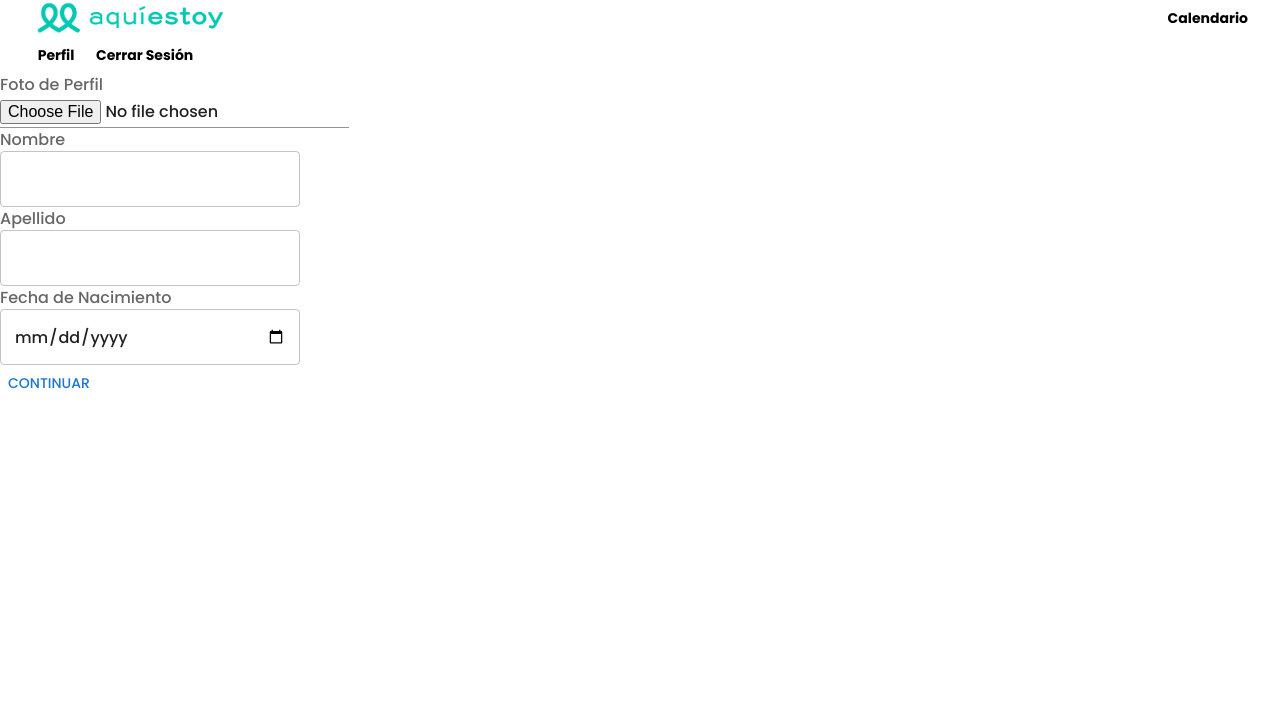
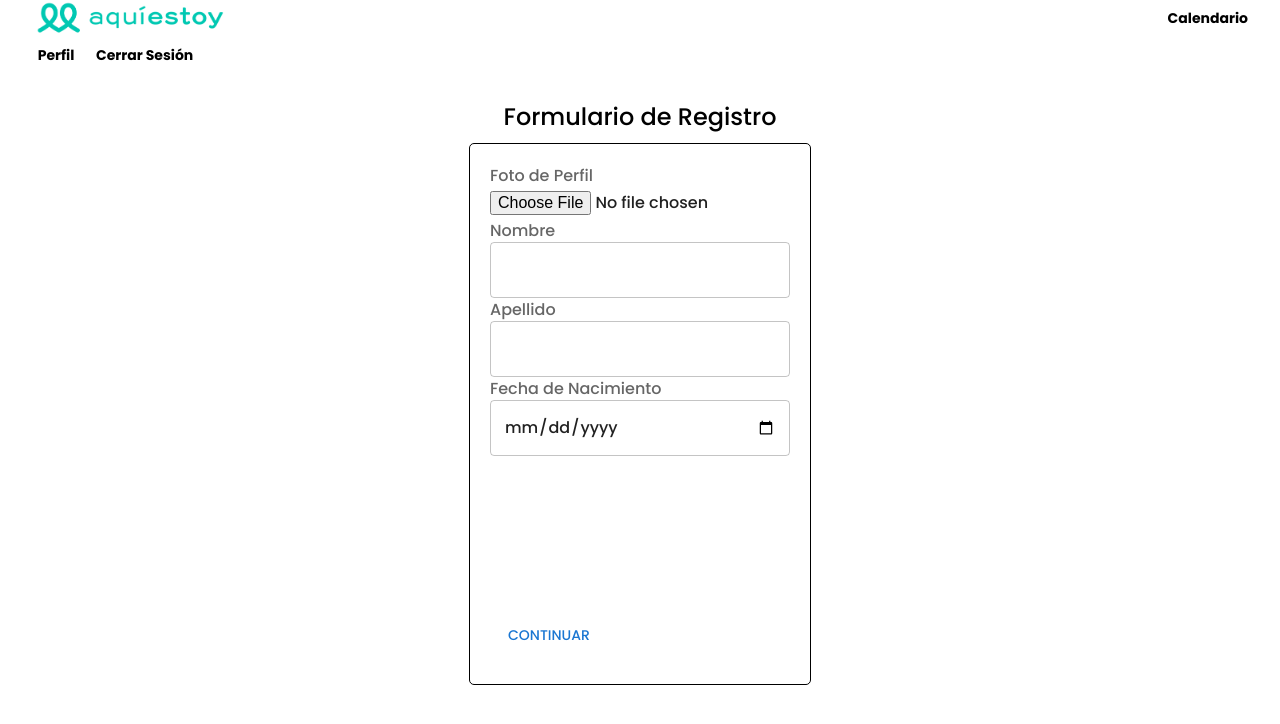
Before and after one commit to GuidoDealbera/aqui-estoy, a React (Vite) app in the folder client/: page /register in a window 1280 px wide. Shown: the top 724 px of the page. Built offline with nearby package versions, Linux system fonts and the light colour scheme; no server answers; sample sign-in values are in the browser's storage.

Commit message:
Added pull changes

```diff
--- a/client/src/Views/Register/Register.jsx
+++ b/client/src/Views/Register/Register.jsx
@@ -4,18 +4,50 @@ import * as Yup from 'yup';
 import axios from "axios"
 import { Select, MenuItem, InputLabel, Button, Typography, TextField, Box, Input } from '@mui/material';
 import { putCompanion, putSupervisor } from '../../Redux/Actions/postPutActions';
-import {useDispatch, useSelector} from 'react-redux';
+import { useDispatch, useSelector } from 'react-redux';
 import { useNavigate } from 'react-router-dom';
 import CountrySelect from './registerComponents/CountrySelect';
 import TimezoneSelect from "./registerComponents/TimeZoneSelect";
 import { toast } from "sonner";
 import { toastSuccess } from "../../Redux/Actions/alertStyle";
+import { Container } from '@mui/system';
 
-
+const styles = {
+    container: {
+        flexDirection: 'column',
+        display: "flex",
+        height: "80vh",
+        justifyContent: "center",
+        alignItems: "center",
+        form: {
+            height: "500px",
+            width: "300px",
+            display: "flex",
+            flexDirection: "column",
+            alignItems: "center",
+            border: "solid 1px",
+            borderRadius: "5px",
+            padding: "20px",
+            marginTop: "10px",
+            field: {
+                width: "300px"
+            },
+            buttonContainer: {
+                display: "flex",
+                justifyContent: "space-between",
+                width: "100%",
+                marginTop: "auto",
+                button: {
+                    margin: "10px"
+                }
+            }
+        }
+    }
+}
 
 export default function Register() {
     const dispatch = useDispatch();
-    const {user} = useSelector(state=> state.auth)
+    const { user } = useSelector(state => state.auth)
     const navigate = useNavigate();
 
     const [index, setIndex] = useState(0) //Estado del "paginado" de los inputs (Mirar Figma).
@@ -39,9 +71,9 @@ export default function Register() {
 
     const submitHandler = (values) => { //Submit Handler del formulario (Aún no interactúa con el Back-End)
         console.log(values);
-     if(user.rol === 'Companion' || user.rol === "Acompañante2"){
+        if (user.rol === 'Companion' || user.rol === "Acompañante2") {
             dispatch(putCompanion(user.id, values)) //trae el id del user y lo actualiza
-     } else{
+        } else {
             dispatch(putSupervisor(user.id, values))
         }
         toast.success('Datos actualizados', toastSuccess);
@@ -74,10 +106,12 @@ export default function Register() {
     const firstPage = <>
         <Box>
             <InputLabel>Foto de Perfil</InputLabel>
-            <Field sx={{ width: 300 }} name="profilePhoto">
+            <Field sx={styles.container.form.field} name="profilePhoto">
                 {({ field, form }) => (
                     <>
                         <Input
+                            sx={{ width: "300px" }}
+                            disableUnderline
                             id={field.name}
                             name={field.name}
                             type="file"
@@ -94,32 +128,34 @@ export default function Register() {
                     </>
                 )}
             </Field>
-            <ErrorMessage name='profilePhoto' sx={{ width: 300 }}>
+            <ErrorMessage name='profilePhoto' sx={{ width: 300 }}>
                 {msg => <Typography color="error">{msg}</Typography>}
             </ErrorMessage>
         </Box>
         <Box>
             <InputLabel>Nombre</InputLabel>
-            <Field as={TextField} name="name" sx={{ width: 300 }} />
+            <Field as={TextField} name="name" sx={styles.container.form.field} />
             <ErrorMessage name='name'>
                 {msg => <Typography color="error">{msg}</Typography>}
             </ErrorMessage>
         </Box>
         <Box>
             <InputLabel>Apellido</InputLabel>
-            <Field as={TextField} name="lastName" sx={{ width: 300 }}/>
+            <Field as={TextField} name="lastName" sx={styles.container.form.field} />
             <ErrorMessage name='lastName'>
                 {msg => <Typography color="error">{msg}</Typography>}
             </ErrorMessage>
         </Box>
         <Box>
             <InputLabel>Fecha de Nacimiento</InputLabel>
-            <Field as={TextField} name="birthdayDate" type="date" sx={{ width: 300 }}/>
+            <Field as={TextField} name="birthdayDate" type="date" sx={styles.container.form.field} />
             <ErrorMessage name='birthdayDate'>
                 {msg => <Typography color="error">{msg}</Typography>}
             </ErrorMessage>
         </Box>
+        <Box sx={styles.container.form.buttonContainer}>
             <Button name="Siguiente" onClick={clickHandler}>Continuar</Button>
+        </Box>
     </>
 
     const secondPage = <>
@@ -128,6 +164,7 @@ export default function Register() {
             <Field
                 component={CountrySelect}
                 name="nationality"
+                sx={styles.container.form.field}
             >
             </Field>
             <ErrorMessage name='nationality'>
@@ -136,7 +173,7 @@ export default function Register() {
         </Box>
         <Box>
             <InputLabel>Pais de residencia actual</InputLabel>
-            <Field component={CountrySelect} name="country">
+            <Field component={CountrySelect} name="country" sx={styles.container.form.field}>
             </Field>
             <ErrorMessage name='country'>
                 {msg => <Typography color="error">{msg}</Typography>}
@@ -145,6 +182,7 @@ export default function Register() {
         <Box>
             <InputLabel>Ciudad / huso horario de residencia</InputLabel>
             <Field
+                sx={styles.container.form.field}
                 component={TimezoneSelect}
                 name="cityTimeZone"
             >
@@ -153,37 +191,30 @@ export default function Register() {
                 {msg => <Typography color="error">{msg}</Typography>}
             </ErrorMessage>
         </Box>
-        {/* <Box>
-            <Field
-                as={TextField}
-                sx={{ width: 300, marginTop: "23px" }}
-                id="email"
-                label="Email"
-                name="email"
-                type="name"
-                error={!!(ErrorMessage.name)}
-                helperText={<ErrorMessage name="Email" />}
-            />
-            <ErrorMessage name='email'>
-                {msg => <Typography color="error">{msg}</Typography>}
-            </ErrorMessage>
-        </Box> */}
+        <Box sx={styles.container.form.buttonContainer}>
             <Button name="Anterior" onClick={clickHandler}>Volver</Button>
             <Button name="Siguiente" onClick={clickHandler}>Continuar</Button>
+        </Box>
 
     </>
 
     const thirdPage = <>
         <Box>
             <InputLabel>Teléfono</InputLabel>
-            <Field name='phone' as={TextField} sx={{ width: 300 }} />
+            <Field name='phone' as={TextField} sx={styles.container.form.field} />
             <ErrorMessage name='phone'>
                 {msg => <Typography color="error">{msg}</Typography>}
             </ErrorMessage>
         </Box>
         <Box>
-            <InputLabel>¿Estudias o trabajas en alguna de estas areas?</InputLabel>
-            <Field as={Select} sx={{ width: 300 }} name="profession">
+            <InputLabel sx={{
+                fontSize: '13px',
+                maxWidth: '300px',
+                whiteSpace: 'nowrap',
+                overflow: 'visible',
+                textOverflow: 'ellipsis',
+            }}>¿Estudias o trabajas en alguna de estas areas?</InputLabel>
+            <Field as={Select} sx={styles.container.form.field} name="profession">
                 <MenuItem value="">Select an option</MenuItem>
                 <MenuItem value="Yes">Sí</MenuItem>
                 <MenuItem value="No">No</MenuItem>
@@ -194,7 +225,7 @@ export default function Register() {
         </Box>
         <Box>
             <InputLabel>Estudios alcanzados</InputLabel>
-            <Field as={Select} sx={{ width: 300 }} name="studies">
+            <Field as={Select} sx={styles.container.form.field} name="studies">
                 <MenuItem value="">Select an option</MenuItem>
                 <MenuItem value="Primario">Educación Inicial</MenuItem>
                 <MenuItem value="Secundario">Educación Primaria</MenuItem>
@@ -207,7 +238,7 @@ export default function Register() {
         </Box>
         <Box>
             <InputLabel>¿Con qué genero te identificas?</InputLabel>
-            <Field as={Select} sx={{ width: 300 }} name="gender">
+            <Field as={Select} sx={styles.container.form.field} name="gender">
                 <MenuItem value="">Select an option</MenuItem>
                 <MenuItem value="Femenino">Femenino</MenuItem>
                 <MenuItem value="Masculino">Masculino</MenuItem>
@@ -218,11 +249,15 @@ export default function Register() {
                 {msg => <Typography color="error">{msg}</Typography>}
             </ErrorMessage>
         </Box>
+        <Box sx={styles.container.form.buttonContainer}>
             <Button name="Anterior" onClick={clickHandler}>Volver</Button>
             <Button type='submit'>Finalizar</Button>
+        </Box>
     </>
 
     return (
+        <Container sx={styles.container}>
+            <Typography variant="h5">Formulario de Registro</Typography>
             <Formik
                 initialValues={{ //Valores iniciales de Formik, la equivalencia Vanilla sería ir almacenando los datos en el estado local...
                     profilePhoto: "",
@@ -243,16 +278,21 @@ export default function Register() {
             >
                 {(props) => {
                     return (
-                    <Form>
+
+                        <Form sx={styles.form}>
+
                             {index === 0 ? firstPage : null}
                             {index === 1 ? secondPage : null}
                             {index === 2 ? thirdPage : null}
                             {props.errors && Object.keys(props.errors).length > 0 &&
                                 <Typography>Hay errores en los campos. Por favor, revíselos.</Typography>
                             }
+
                         </Form>
+
                     )
                 }}
             </Formik>
+        </Container>
     )
 }
```
Lines whose indentation alone changed are shown as unchanged.
